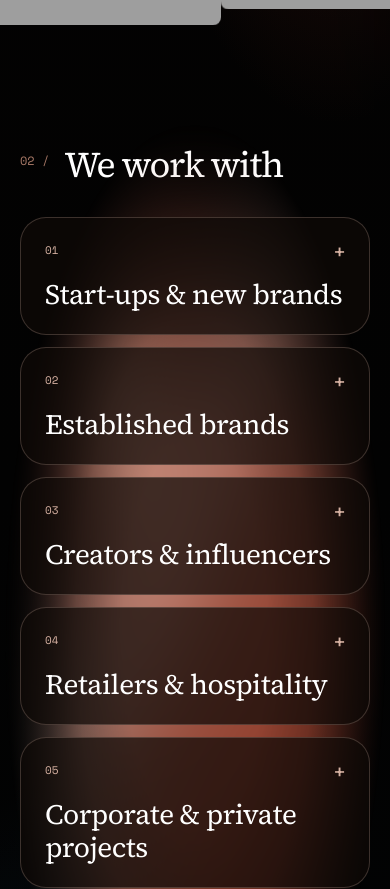
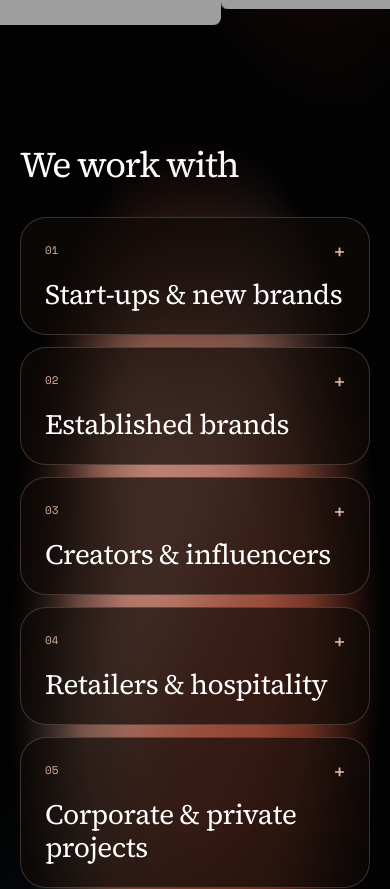
Before and after one commit to RafeedIqbal/basenote-site, a Next.js app: page /private-label in a window 390 px wide. Shown: the part 1308-2197 px from the top of the page. Built offline with nearby package versions, Linux system fonts and the light colour scheme; grey boxes are pictures that could not be loaded.

Commit message:
Remove private label section numbering

```diff
--- a/components/private-label/AudiencePanels.tsx
+++ b/components/private-label/AudiencePanels.tsx
@@ -137,7 +137,6 @@ export default function AudiencePanels() {
       aria-labelledby="audience-title"
     >
       <div className={styles.sectionHeading} data-reveal="">
-        <span className={styles.sectionNumber}>02 /</span>
         <h2 id="audience-title">{content.title}</h2>
       </div>
       <div
--- a/components/private-label/FeaturedProject.tsx
+++ b/components/private-label/FeaturedProject.tsx
@@ -65,9 +65,6 @@ export default function FeaturedProject() {
       <div ref={dim} className={styles.dim} aria-hidden="true" />
       <div className={styles.content}>
         <div className={common.sectionHeading}>
-          <span className={common.sectionNumber} aria-hidden="true">
-            05 /
-          </span>
           <h2 id="featured-title">{content.title}</h2>
         </div>
         <div className={styles.player} data-has-video={Boolean(content.video)}>
--- a/components/private-label/PrivateLabel.module.css
+++ b/components/private-label/PrivateLabel.module.css
@@ -66,7 +66,6 @@
 .sectionHeading {
   display: flex;
   align-items: flex-start;
-  gap: 24px;
   margin-bottom: 48px;
 }
 .sectionHeading h2 {
@@ -75,13 +74,6 @@
     400 clamp(36px, 4.7vw, 64px) / 1.08 var(--font-serif),
     serif;
   letter-spacing: -0.04em;
-}
-.sectionNumber {
-  padding-top: 12px;
-  color: #a77967;
-  font:
-    12px var(--font-mono),
-    monospace;
 }
 .audienceGrid {
   position: relative;
@@ -391,11 +383,7 @@
     padding-block: 65px;
   }
   .sectionHeading {
-    gap: 15px;
     margin-bottom: 32px;
-  }
-  .sectionNumber {
-    padding-top: 6px;
   }
   .panelSummary {
     padding: 24px;
```
